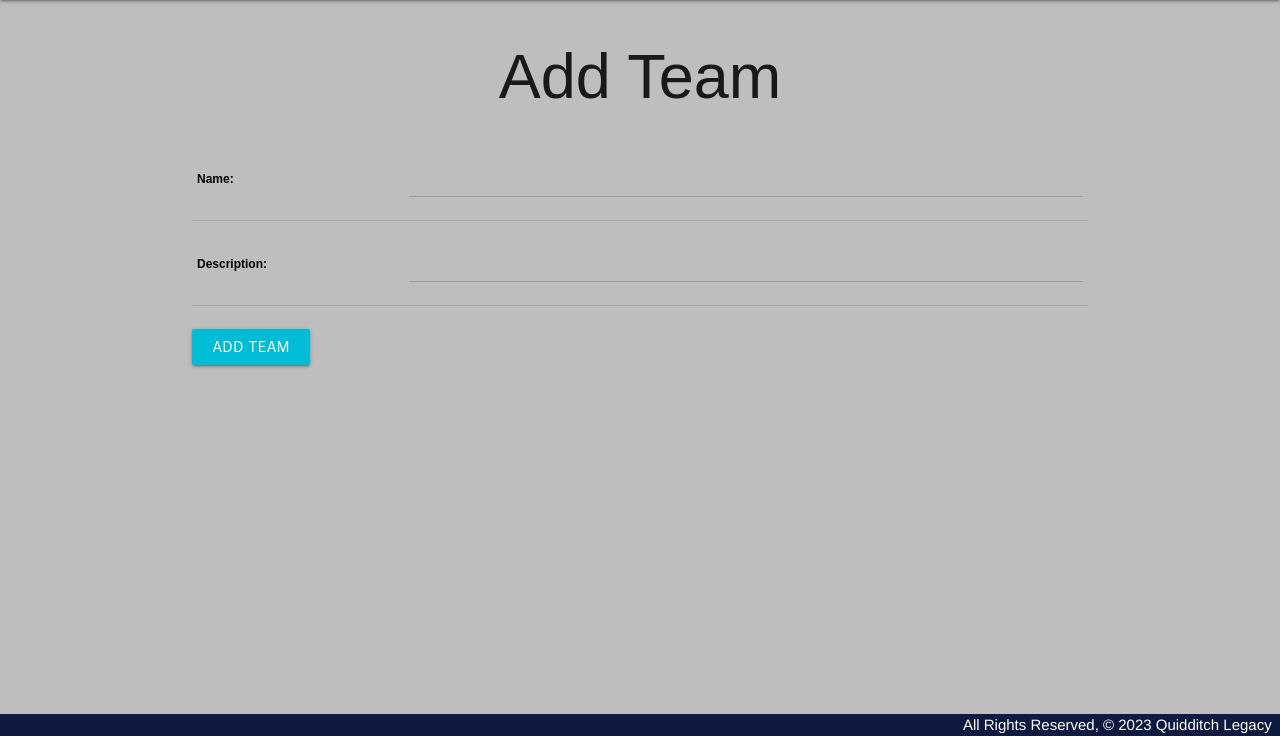
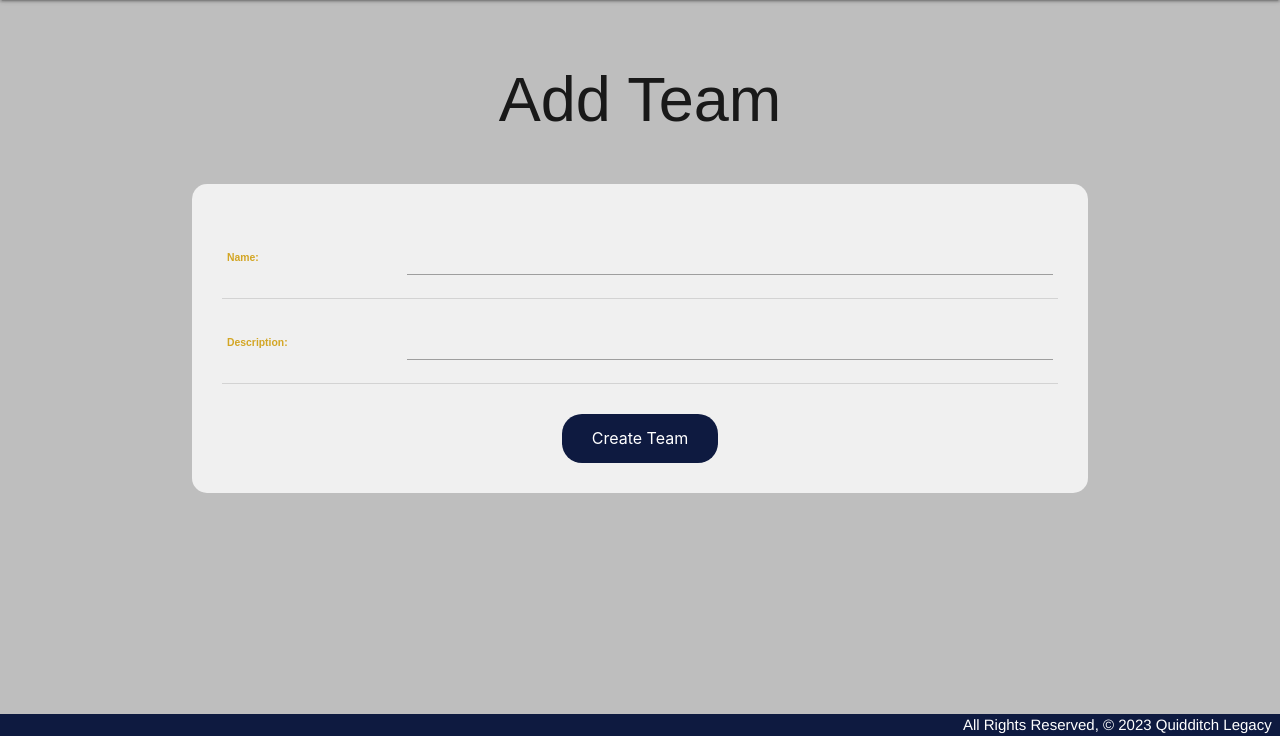
Before and after one commit to SungMK/Quidditch-Legacy, a Django app: page /teams/create/ in a window 1280 px wide. Shown: the part 64-800 px from the top of the page. Run offline with Django 4.2, Linux system fonts and the light colour scheme; the visitor is signed in with stand-in values (Sample User, id 1); some web fonts are replaced.

Commit message:
update form styling

```diff
--- a/main_app/static/css/style.css
+++ b/main_app/static/css/style.css
@@ -79,10 +79,6 @@ h1 {
     color: #372e29;
 }
 
-form > table > tbody > tr > th > label {
-    color: black;
-}
-
 .card {
     width: 100%;
     max-width: 500px;
@@ -106,8 +102,8 @@ form > table > tbody > tr > th > label {
     z-index: -1;
 }
 
-/* Puts Sign-Up Form in a Container */
-.form-container {
+/* Sign up and Login Form Styling Below */
+.registration-form-container {
     max-width: 400px;
     margin: 75px auto 0;
     padding: 30px;
@@ -115,8 +111,7 @@ form > table > tbody > tr > th > label {
     border-radius: 15px;
 }
 
-/* Styles the Sign-Up Form Submit button */
-.form-submit {
+.registration-form-submit {
     display: block;
     width: 100%;
     padding: 10px;
@@ -127,8 +122,7 @@ form > table > tbody > tr > th > label {
     cursor: pointer;
 }
 
-/* Styles Sign-Up Form Labels */
-.form-container label {
+.registration-form-container label {
     color: Teal;
     font-size: 1.3vmin;
 }
@@ -137,3 +131,34 @@ form > table > tbody > tr > th > label {
 .red-text {
     text-align: center;
 }
+
+/* Team Creation Form Styling Below */
+.team-form-container {
+    max-width: 1000px;
+    margin: 50px auto 0;
+    padding: 30px;
+    background-color: #f0f0f0;
+    border-radius: 15px;
+}
+
+.team-form-submit {
+    display: block;
+    padding: 15px 30px;
+    font-size: 16px;
+    background-color: #0e1a40;
+    color: #fff;
+    border: none;
+    border-radius: 20px;
+    cursor: pointer;
+}
+
+.team-form-container label {
+    color: #d3a625;
+    font-size: 1.3vmin;
+}
+
+.team-form-button {
+    display: flex;
+    justify-content: center;
+    padding-top: 8px;
+}
--- a/main_app/templates/main_app/team_form.html
+++ b/main_app/templates/main_app/team_form.html
@@ -2,19 +2,23 @@
 
 {% block content %}
 
+<br>
 {% if object %}
     <h1 class="hogwarts">Edit Team</h1>
 {% else %}
     <h1 class="hogwarts">Add Team</h1>
 {% endif %}
 
-<form action="" method="POST">
-    {% csrf_token %}
-    <table>
+<div class="team-form-container">
+    <form action="" method="POST" autocomplete="off">
+        {% csrf_token %}
+        <table>
         {{ form.as_table }}
-    </table>
-    <br>
-    <input class="btn cyan" type="submit" value="{% if object %} Update Team {% else %} Add Team {% endif %}">
-</form>
-
+        </table>
+        <br>
+        <div class="team-form-button">
+            <button type="submit" class="team-form-submit">{% if object %} Update Team {% else %} Create Team {% endif %}</button>
+        </div>
+    </form>
+</div>
 {% endblock %}
--- a/main_app/templates/registration/login.html
+++ b/main_app/templates/registration/login.html
@@ -3,12 +3,12 @@
 
 <h1 class="hogwarts">Log In</h1>
 
-<div class="form-container">
+<div class="registration-form-container">
     <form method="post">
     {% csrf_token %}
 
     {{ form.as_p }}
-    <button type="submit" class="form-submit">Log In</button>
+    <button type="submit" class="registration-form-submit">Log In</button>
     </form>
 </div>
 
--- a/main_app/templates/registration/signup.html
+++ b/main_app/templates/registration/signup.html
@@ -3,7 +3,7 @@
 
 <h1 class="hogwarts">Sign Up</h1>
 
-<div class="form-container">
+<div class="registration-form-container">
     <form method="POST">
     {% csrf_token %}
 
@@ -13,7 +13,7 @@
         {{ field }}
       </div>
     {% endfor %}
-    <button type="submit" class="form-submit">Sign Up</button>
+    <button type="submit" class="registration-form-submit">Sign Up</button>
     </form>
 </div>
 
```
